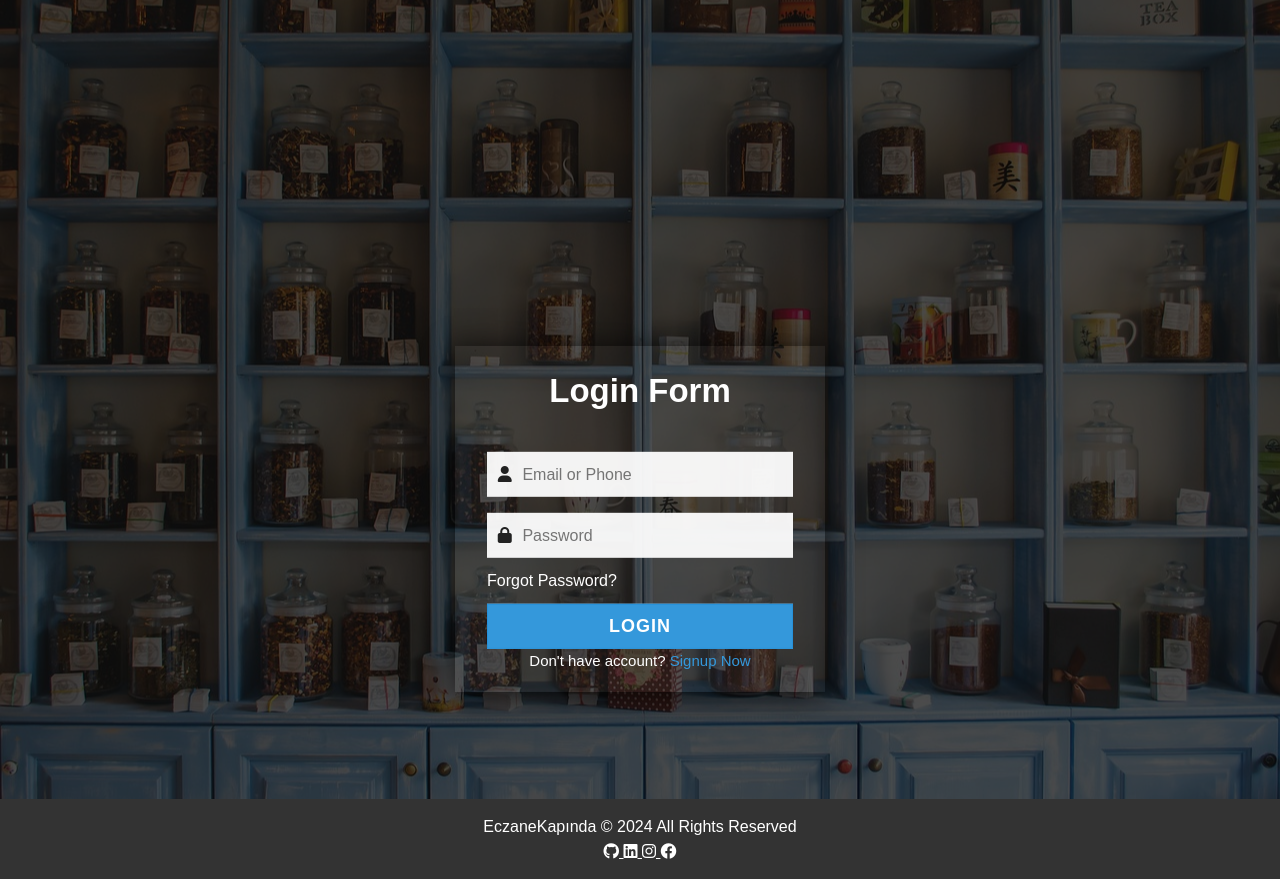
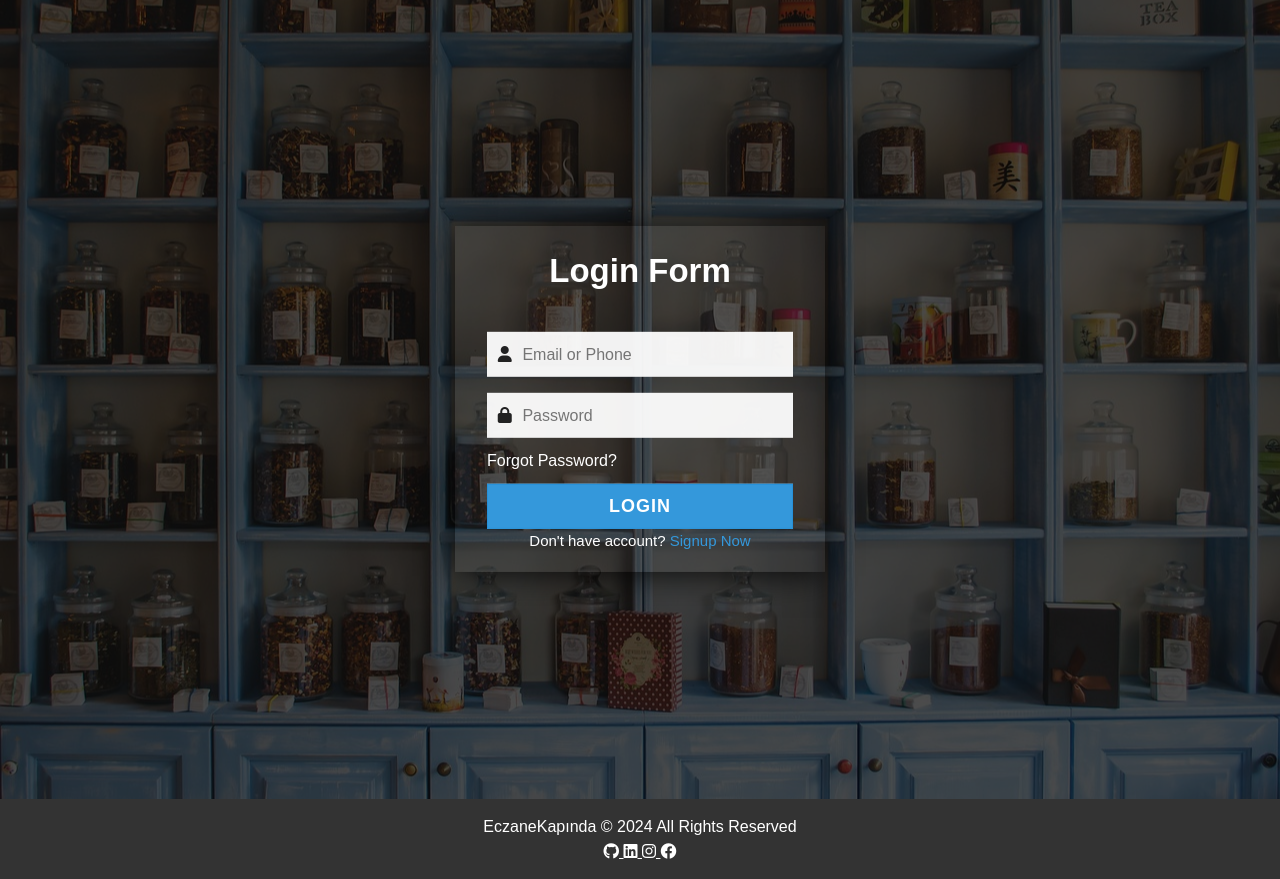
Before and after one commit to miriyayy/LocalPharmacy, a PHP site: page /log.html in a window 1280 px wide. Shown: the part 146-1025 px from the top of the page. Run offline with PHP 8.4, Linux system fonts and the light colour scheme; some libraries are stand-ins or nearby versions.

Commit message:
index,logandsign/style,shop.css, update

```diff
--- a/index.html
+++ b/index.html
@@ -3,7 +3,7 @@
 <head>
     <meta charset="UTF-8">
     <meta name="viewport" content="width=device-width, initial-scale=1.0">
-    <title>Eczaneden</title>
+    <title>EczaneKapında</title>
     <link rel="stylesheet" href="indexcss.css">
     <link rel="stylesheet" href="https://cdnjs.cloudflare.com/ajax/libs/font-awesome/6.0.0/css/all.min.css">
     <link href="https://cdnjs.cloudflare.com/ajax/libs/font-awesome/6.0.0-beta3/css/all.min.css" rel="stylesheet">
--- a/logandsign/style.css
+++ b/logandsign/style.css
@@ -26,7 +26,7 @@
 }
 .content {
   position: absolute;
-  top: 65%;
+  top: 50%;
   left: 50%;
   z-index: 2;
   text-align: center;
--- a/shop/css/shop.css
+++ b/shop/css/shop.css
@@ -4,7 +4,9 @@ body {
     margin: 0;
     background-color: #f9f9f9;
     color: #333;
+
 }
+
 
 /* Başlık */
 header {
@@ -15,6 +17,7 @@ header {
 }
 
 /* Navbar */
+
 nav {
     display: flex;
     justify-content: center;
--- a/shop/shop.html
+++ b/shop/shop.html
@@ -11,6 +11,8 @@
     <title>Shop Page</title>
 </head>
 <body>
+
+
     <header>
         <h1>Shop</h1>
     </header>
```
